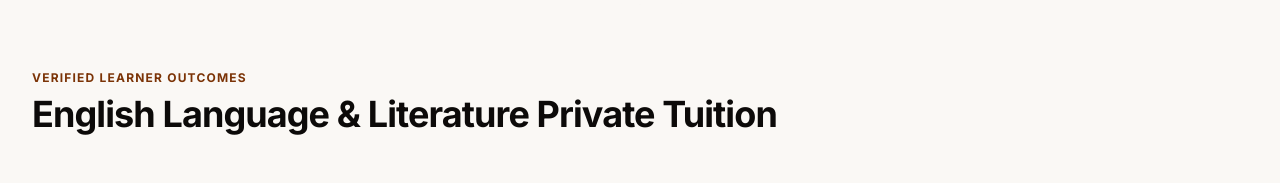
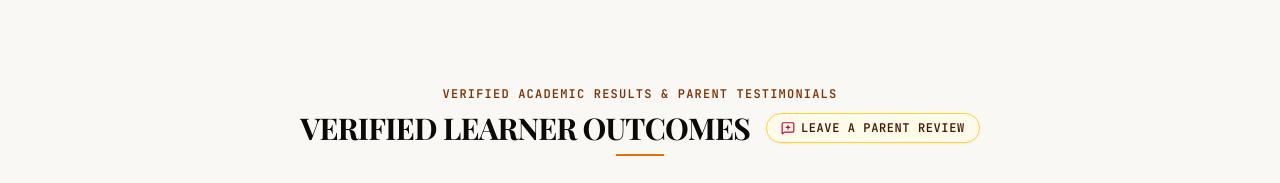
Before and after one commit to jwawerukinyua-cell/brigidbwari, a React (Vite) app: page / in a window 1280 px wide. Shown: the part 769-952 px from the top of the page. Built offline with nearby package versions, Linux system fonts and the light colour scheme; a web font is replaced by a local one.

Commit message:
Remove duplicate header block and clean up page layout

```diff
--- a/src/App.tsx
+++ b/src/App.tsx
@@ -171,14 +171,6 @@ export default function App() {
 
         {/* VERIFIED OUTCOMES REVIEWS MATRIX */}
         <section id="profile" className="scroll-mt-20">
-          <div className="mb-8 text-center sm:text-left">
-            <span className="text-xs font-sans tracking-widest text-amber-900 uppercase block mb-2 font-bold">
-              Verified Learner Outcomes
-            </span>
-            <h2 className="text-3xl md:text-4xl font-sans font-extrabold text-stone-950 tracking-tight">
-              English Language & Literature Private Tuition
-            </h2>
-          </div>
           <Testimonials />
         </section>
 
```
